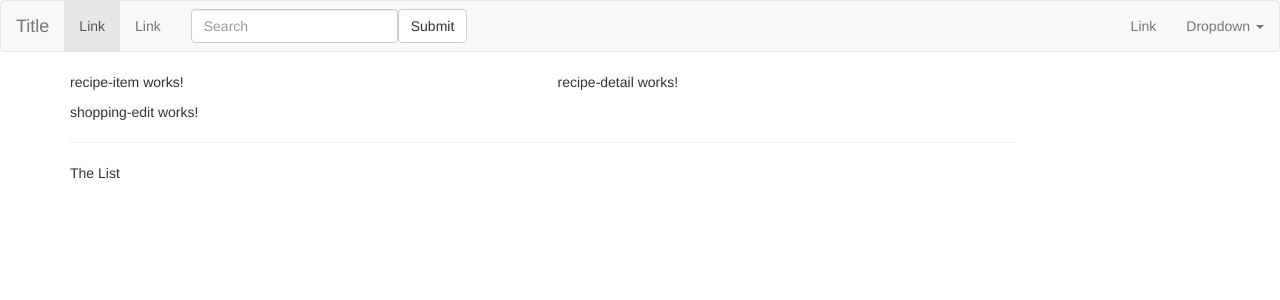
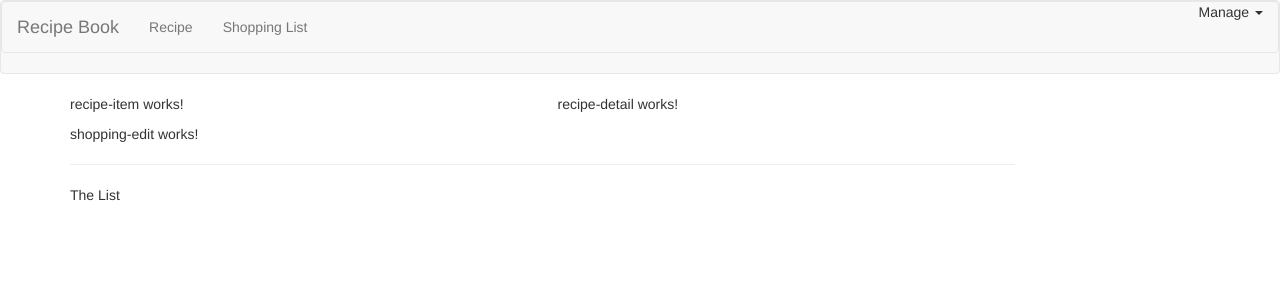
Before and after one commit to waqassadiq/prj-start, an Angular app: page / in a window 1280 px wide. Shown: the top 300 px of the page. Built offline with nearby package versions, Linux system fonts and the light colour scheme.

Commit message:
basic app header and component layout is complete

```diff
--- a/src/app/header/header.component.html
+++ b/src/app/header/header.component.html
@@ -1,38 +1,25 @@
-<nav class="navbar navbar-default" role="navigation">
-    <!-- Brand and toggle get grouped for better mobile display -->
-    <div class="navbar-header">
-        <button type="button" class="navbar-toggle" data-toggle="collapse" data-target=".navbar-ex1-collapse">
-            <span class="sr-only">Toggle navigation</span>
-            <span class="icon-bar"></span>
-            <span class="icon-bar"></span>
-            <span class="icon-bar"></span>
-        </button>
-        <a class="navbar-brand" href="#">Title</a>
-    </div>
+<nav class="navbar navbar-default">
+    <nav class="navbar navbar-default">
 
-    <!-- Collect the nav links, forms, and other content for toggling -->
-    <div class="collapse navbar-collapse navbar-ex1-collapse">
-        <ul class="nav navbar-nav">
-            <li class="active"><a href="#">Link</a></li>
-            <li><a href="#">Link</a></li>
-        </ul>
-        <form class="navbar-form navbar-left" role="search">
-            <div class="form-group">
-                <input type="text" class="form-control" placeholder="Search">
+        <div class="container-fluid">
+            <div class="navbar-header">
+                <a class="navbar-brand" href="#">Recipe Book</a>
             </div>
-            <button type="submit" class="btn btn-default">Submit</button>
-        </form>
-        <ul class="nav navbar-nav navbar-right">
-            <li><a href="#">Link</a></li>
-            <li class="dropdown">
-                <a href="#" class="dropdown-toggle" data-toggle="dropdown">Dropdown <b class="caret"></b></a>
-                <ul class="dropdown-menu">
-                    <li><a href="#">Action</a></li>
-                    <li><a href="#">Another action</a></li>
-                    <li><a href="#">Something else here</a></li>
-                    <li><a href="#">Separated link</a></li>
+            <div class="collapse navbar-collapse">
+                <ul class="nav navbar-nav">
+                    <li><a href="#">Recipe</a></li>
+                    <li><a href="#">Shopping List</a></li>
                 </ul>
-            </li>
-        </ul>
-    </div><!-- /.navbar-collapse -->
+                <ul class="nav navbar-nav navbar-right">
+                    <li class="dropdown">
+                        <a href="#" class="dropdown-toggle" role="button"></a>
+                    <li class="dropdown" role="button">Manage <span class="caret"></span></li>
+                    <ul class="dropdown-menu">
+                        <li><a href="#">Save Data</a></li>
+                        <li><a href="#">Fetch Data</a> </li>
+                    </ul>
+                </ul>
+            </div>
+        </div>
+    </nav>
 </nav>
```
